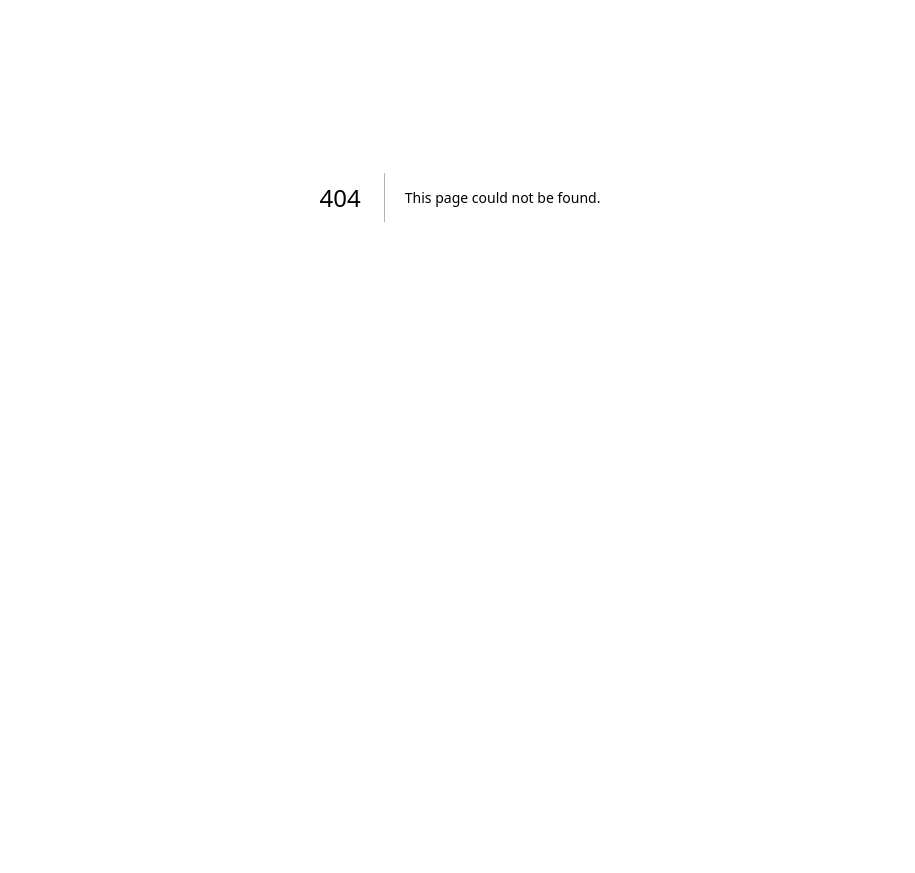
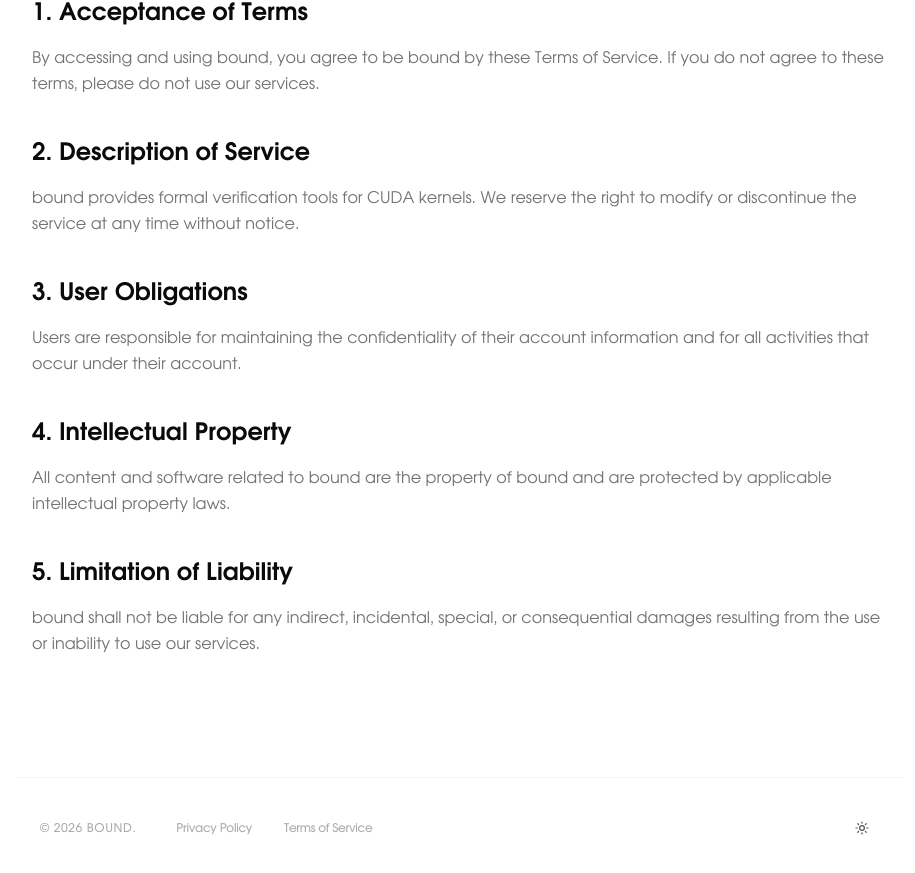
Before and after one commit to vivienhenz24/bound-nextjs, a Next.js app: page /terms in a window 1280 px wide. Before the commit this address had no page. Shown: the part 267-1140 px from the top of the page, without its empty margins (180-1095 px from the left). Before the commit the page ends 864 px from the top, so only its background shows below. Built offline with nearby package versions, Linux system fonts and the light colour scheme.

Commit message:
better footer

```diff
--- a/src/app/layout.tsx
+++ b/src/app/layout.tsx
@@ -4,6 +4,7 @@ import { Geist_Mono } from "next/font/google";
 import "../app/globals.css";
 import { ThemeProvider } from "@/components/theme-provider";
 import { Navbar } from "@/components/navbar";
+import { Footer } from "@/components/footer";
 
 const hikasamiSans = localFont({
   src: "../fonts/variable/Hikasami-VF.woff2",
@@ -44,6 +45,7 @@ export default function RootLayout({
         >
           <Navbar />
           {children}
+          <Footer />
         </ThemeProvider>
       </body>
     </html>
--- /dev/null
+++ b/src/app/privacy/page.tsx
@@ -0,0 +1,6 @@
+import React from "react";
+import PrivacyView from "@/components/privacy/privacy-view";
+
+export default function PrivacyPage() {
+    return <PrivacyView />;
+}
--- /dev/null
+++ b/src/app/terms/page.tsx
@@ -0,0 +1,6 @@
+import React from "react";
+import TermsView from "@/components/terms/terms-view";
+
+export default function TermsPage() {
+    return <TermsView />;
+}
--- /dev/null
+++ b/src/components/footer.tsx
@@ -0,0 +1,32 @@
+import Link from "next/link"
+import { ThemeToggle } from "@/components/theme-toggle"
+
+export function Footer() {
+    return (
+        <footer className="bg-background border-t border-border/40">
+            <div className="container mx-auto px-6 py-8">
+                <div className="flex flex-col md:flex-row justify-between items-center gap-6">
+                    <div className="flex flex-col md:flex-row items-center gap-6 md:gap-10">
+                        <p className="text-[12px] font-medium text-muted-foreground/60 tracking-wider">
+                            &copy; 2026 BOUND.
+                        </p>
+                        <div className="flex items-center gap-8">
+                            <Link href="/privacy" className="text-[12px] font-medium text-muted-foreground/60 hover:text-foreground transition-colors tracking-tight">
+                                Privacy Policy
+                            </Link>
+                            <Link href="/terms" className="text-[12px] font-medium text-muted-foreground/60 hover:text-foreground transition-colors tracking-tight">
+                                Terms of Service
+                            </Link>
+                        </div>
+                    </div>
+
+                    <div className="flex items-center">
+                        <div className="scale-90 opacity-70 hover:opacity-100 transition-opacity">
+                            <ThemeToggle />
+                        </div>
+                    </div>
+                </div>
+            </div>
+        </footer>
+    )
+}
--- a/src/components/navbar.tsx
+++ b/src/components/navbar.tsx
@@ -1,10 +1,10 @@
 import Link from "next/link"
 import { Github } from "lucide-react"
-import { ThemeToggle } from "@/components/theme-toggle"
+
 
 export function Navbar() {
   return (
-    <nav className="sticky top-0 z-50 w-full bg-background/95 backdrop-blur supports-[backdrop-filter]:bg-background/60 ">
+    <nav className="sticky top-0 z-50 w-full bg-background">
       <div className="flex h-16 items-center justify-between relative">
         <Link href="/" className="text-2xl font-semibold text-primary">
           bound
@@ -33,8 +33,8 @@ export function Navbar() {
             <Github className="h-5 w-5" />
             <span className="sr-only">GitHub</span>
           </Link>
-          <ThemeToggle />
         </div>
+
       </div>
     </nav>
   )
--- /dev/null
+++ b/src/components/privacy/privacy-view.tsx
@@ -0,0 +1,51 @@
+"use client";
+
+import React from "react";
+
+const PrivacyView = () => {
+    return (
+        <div className="min-h-screen py-20 bg-background text-foreground text-left">
+            <div className="container mx-auto px-4 max-w-4xl">
+                <h1 className="text-4xl font-extrabold tracking-tight mb-8">Privacy Policy</h1>
+                <p className="text-muted-foreground mb-6">Last updated: December 31, 2025</p>
+
+                <section className="mb-10">
+                    <h2 className="text-2xl font-bold mb-4">1. Information We Collect</h2>
+                    <p className="text-muted-foreground leading-relaxed">
+                        We collect information you provide directly to us, such as when you create an account, use our tools, or contact support.
+                    </p>
+                </section>
+
+                <section className="mb-10">
+                    <h2 className="text-2xl font-bold mb-4">2. How We Use Your Information</h2>
+                    <p className="text-muted-foreground leading-relaxed">
+                        We use the information we collect to provide, maintain, and improve our services, and to communicate with you about your account.
+                    </p>
+                </section>
+
+                <section className="mb-10">
+                    <h2 className="text-2xl font-bold mb-4">3. Data Security</h2>
+                    <p className="text-muted-foreground leading-relaxed">
+                        We implement industry-standard security measures to protect your information. However, no method of transmission over the internet is 100% secure.
+                    </p>
+                </section>
+
+                <section className="mb-10">
+                    <h2 className="text-2xl font-bold mb-4">4. Sharing of Information</h2>
+                    <p className="text-muted-foreground leading-relaxed">
+                        We do not share your personal information with third parties except as described in this policy or with your consent.
+                    </p>
+                </section>
+
+                <section className="mb-10">
+                    <h2 className="text-2xl font-bold mb-4">5. Your Choices</h2>
+                    <p className="text-muted-foreground leading-relaxed">
+                        You may update or delete your account information at any time by logging into your account settings.
+                    </p>
+                </section>
+            </div>
+        </div>
+    );
+};
+
+export default PrivacyView;
--- /dev/null
+++ b/src/components/terms/terms-view.tsx
@@ -0,0 +1,51 @@
+"use client";
+
+import React from "react";
+
+const TermsView = () => {
+    return (
+        <div className="min-h-screen py-20 bg-background text-foreground text-left">
+            <div className="container mx-auto px-4 max-w-4xl">
+                <h1 className="text-4xl font-extrabold tracking-tight mb-8">Terms of Service</h1>
+                <p className="text-muted-foreground mb-6">Last updated: December 31, 2025</p>
+
+                <section className="mb-10">
+                    <h2 className="text-2xl font-bold mb-4">1. Acceptance of Terms</h2>
+                    <p className="text-muted-foreground leading-relaxed">
+                        By accessing and using bound, you agree to be bound by these Terms of Service. If you do not agree to these terms, please do not use our services.
+                    </p>
+                </section>
+
+                <section className="mb-10">
+                    <h2 className="text-2xl font-bold mb-4">2. Description of Service</h2>
+                    <p className="text-muted-foreground leading-relaxed">
+                        bound provides formal verification tools for CUDA kernels. We reserve the right to modify or discontinue the service at any time without notice.
+                    </p>
+                </section>
+
+                <section className="mb-10">
+                    <h2 className="text-2xl font-bold mb-4">3. User Obligations</h2>
+                    <p className="text-muted-foreground leading-relaxed">
+                        Users are responsible for maintaining the confidentiality of their account information and for all activities that occur under their account.
+                    </p>
+                </section>
+
+                <section className="mb-10">
+                    <h2 className="text-2xl font-bold mb-4">4. Intellectual Property</h2>
+                    <p className="text-muted-foreground leading-relaxed">
+                        All content and software related to bound are the property of bound and are protected by applicable intellectual property laws.
+                    </p>
+                </section>
+
+                <section className="mb-10">
+                    <h2 className="text-2xl font-bold mb-4">5. Limitation of Liability</h2>
+                    <p className="text-muted-foreground leading-relaxed">
+                        bound shall not be liable for any indirect, incidental, special, or consequential damages resulting from the use or inability to use our services.
+                    </p>
+                </section>
+            </div>
+        </div>
+    );
+};
+
+export default TermsView;
```
